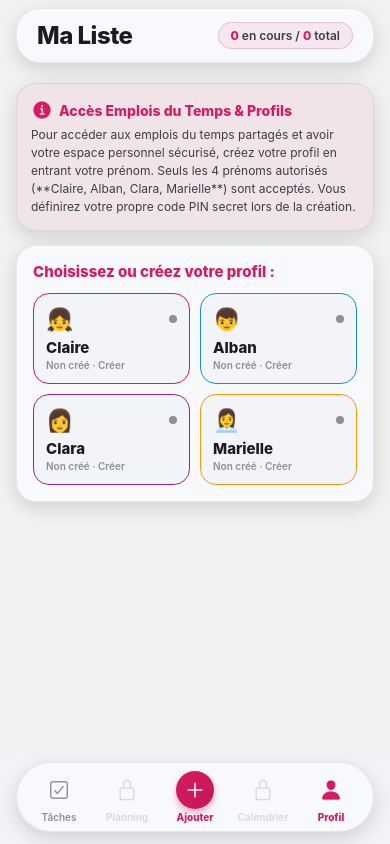
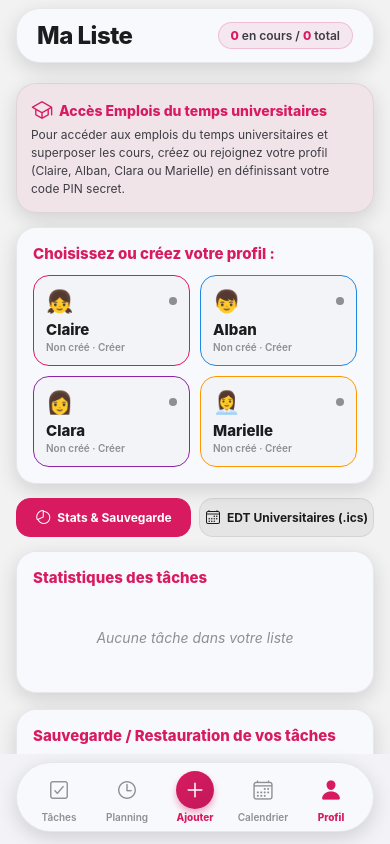
Before and after one commit to claire-arsena/ToDo-List, a React Native app in the folder todo-mobile/: screen /Profile in a window 390 px wide. Built offline with nearby package versions, Linux system fonts and the light colour scheme.

Commit message:
fix: conservation des tâches globales en localStorage, déverrouillage de Planning/Agenda pour tous et bascule EDT universitaire dans Profil

```diff
--- a/todo-mobile/src/components/CustomTabBar.jsx
+++ b/todo-mobile/src/components/CustomTabBar.jsx
@@ -4,40 +4,35 @@ import { useSafeAreaInsets } from 'react-native-safe-area-context';
 import { Ionicons } from '@expo/vector-icons';
 import { LinearGradient } from 'expo-linear-gradient';
 import { ModalContext } from '../ctx/ModalContext';
-import { ProfileContext } from '../ctx/ProfileContext';
 import { COLORS } from '../theme';
 
 const LEFT_TABS = [
-  { routeName: 'Tasks', icon: 'checkbox-outline', iconActive: 'checkbox', label: 'Tâches', requiresFullRole: false },
-  { routeName: 'Planning', icon: 'time-outline', iconActive: 'time', label: 'Planning', requiresFullRole: true },
+  { routeName: 'Tasks', icon: 'checkbox-outline', iconActive: 'checkbox', label: 'Tâches' },
+  { routeName: 'Planning', icon: 'time-outline', iconActive: 'time', label: 'Planning' },
 ];
 const RIGHT_TABS = [
-  { routeName: 'Agenda', icon: 'calendar-outline', iconActive: 'calendar', label: 'Calendrier', requiresFullRole: true },
-  { routeName: 'Profile', icon: 'person-outline', iconActive: 'person', label: 'Profil', requiresFullRole: false },
+  { routeName: 'Agenda', icon: 'calendar-outline', iconActive: 'calendar', label: 'Calendrier' },
+  { routeName: 'Profile', icon: 'person-outline', iconActive: 'person', label: 'Profil' },
 ];
 
 export default function CustomTabBar({ state, navigation }) {
   const insets = useSafeAreaInsets();
   const { openModal } = useContext(ModalContext);
-  const { canAccessSchedules } = useContext(ProfileContext);
   const currentRoute = state.routes[state.index].name;
   const go = (name) => navigation.navigate(name);
 
-  const TabItem = ({ routeName, icon, iconActive, label, requiresFullRole }) => {
+  const TabItem = ({ routeName, icon, iconActive, label }) => {
     const active = currentRoute === routeName;
-    const isDisabled = requiresFullRole && !canAccessSchedules;
 
     return (
       <TouchableOpacity
-        style={[styles.tabItem, isDisabled && { opacity: 0.3 }]}
-        onPress={() => {
-          if (!isDisabled) go(routeName);
-        }}
-        activeOpacity={isDisabled ? 1 : 0.7}
+        style={styles.tabItem}
+        onPress={() => go(routeName)}
+        activeOpacity={0.7}
       >
         <View style={styles.iconWrap}>
           <Ionicons
-            name={isDisabled ? 'lock-closed-outline' : active ? iconActive : icon}
+            name={active ? iconActive : icon}
             size={22}
             color={active ? COLORS.pinkDark : COLORS.textMuted}
           />
--- a/todo-mobile/src/views/Agenda.jsx
+++ b/todo-mobile/src/views/Agenda.jsx
@@ -1,9 +1,7 @@
 import React, { useContext, useState, useMemo } from 'react';
 import { View, Text, TouchableOpacity, ScrollView, StyleSheet } from 'react-native';
 import { LinearGradient } from 'expo-linear-gradient';
-import { Ionicons } from '@expo/vector-icons';
 import { TodoContext } from '../ctx/TodoContext';
-import { ProfileContext } from '../ctx/ProfileContext';
 import { COLORS, STATUS_COLORS } from '../theme';
 import GlassCard from '../components/GlassCard';
 import { getTodayStr, normalizeDateStr } from '../config/constants';
@@ -13,30 +11,10 @@ const MONTHS = ['Janvier', 'Février', 'Mars', 'Avril', 'Mai', 'Juin', 'Juillet'
 
 export default function Agenda() {
   const { tasks, folders } = useContext(TodoContext);
-  const { canAccessSchedules, profiles, visibleSchedules, currentProfile } = useContext(ProfileContext);
   const [current, setCurrent] = useState(new Date());
   const year = current.getFullYear();
   const month = current.getMonth();
   const today = getTodayStr();
-
-  const activeProfilesWithEDT = useMemo(
-    () => profiles.filter((p) => p.role === 'full' && visibleSchedules[p.id]),
-    [profiles, visibleSchedules]
-  );
-
-  if (!canAccessSchedules) {
-    return (
-      <View style={styles.restrictedContainer}>
-        <GlassCard style={styles.restrictedCard}>
-          <Ionicons name="lock-closed" size={48} color={COLORS.pinkDark} />
-          <Text style={styles.restrictedTitle}>Accès restreint</Text>
-          <Text style={styles.restrictedSub}>
-            Le profil <Text style={{ fontWeight: '800' }}>{currentProfile.name}</Text> a un accès uniquement réservé à la liste des tâches. Le calendrier et les emplois du temps sont masqués.
-          </Text>
-        </GlassCard>
-      </View>
-    );
-  }
 
   const getTaskColor = (t) => {
     if (t.folderId) {
--- a/todo-mobile/src/views/Planning.jsx
+++ b/todo-mobile/src/views/Planning.jsx
@@ -2,7 +2,6 @@ import React, { useContext, useState, useMemo } from 'react';
 import { View, Text, TouchableOpacity, ScrollView, StyleSheet } from 'react-native';
 import { Ionicons } from '@expo/vector-icons';
 import { TodoContext } from '../ctx/TodoContext';
-import { ProfileContext } from '../ctx/ProfileContext';
 import GlassCard from '../components/GlassCard';
 import { COLORS } from '../theme';
 
@@ -26,22 +25,7 @@ const formatLocalDate = (d) =>
 
 export default function Planning() {
   const { tasks, folders, toggleTaskDone } = useContext(TodoContext);
-  const { canAccessSchedules, currentProfile } = useContext(ProfileContext);
   const [selectedDate, setSelectedDate] = useState(new Date());
-
-  if (!canAccessSchedules) {
-    return (
-      <View style={styles.restrictedContainer}>
-        <GlassCard style={styles.restrictedCard}>
-          <Ionicons name="lock-closed" size={48} color={COLORS.pinkDark} />
-          <Text style={styles.restrictedTitle}>Accès restreint</Text>
-          <Text style={styles.restrictedSub}>
-            Le profil <Text style={{ fontWeight: '800' }}>{currentProfile.name}</Text> a un accès uniquement réservé à la liste des tâches. Le planning est masqué.
-          </Text>
-        </GlassCard>
-      </View>
-    );
-  }
 
   const dateStr = formatLocalDate(selectedDate);
   const todayStr = formatLocalDate(new Date());
--- a/todo-mobile/src/views/ProfileView.jsx
+++ b/todo-mobile/src/views/ProfileView.jsx
@@ -50,6 +50,9 @@ export default function ProfileView() {
   } = useContext(ProfileContext);
 
   const { tasks, folders } = useContext(TodoContext);
+
+  // Sub-tab inside Profile view: 'edt' vs 'stats'
+  const [subTab, setSubTab] = useState('stats');
 
   // Modal State for Create / Switch
   const [selectedTarget, setSelectedTarget] = useState(null); // profile object
@@ -110,13 +113,10 @@ export default function ProfileView() {
     }
   };
 
-  // Export JSON Backup
+  // Export JSON Backup (Global tasks & folders)
   const handleExport = useCallback(() => {
-    if (!currentProfile) return;
     const backup = {
       version: 2,
-      profileId: currentProfile.id,
-      profileName: currentProfile.name,
       exportDate: new Date().toISOString(),
       tasks,
       folders,
@@ -129,7 +129,7 @@ export default function ProfileView() {
       const a = document.createElement('a');
       a.href = url;
       const date = new Date().toISOString().slice(0, 10);
-      a.download = `backup-${currentProfile.id}-${date}.json`;
+      a.download = `sauvegarde-taches-${date}.json`;
       document.body.appendChild(a);
       a.click();
       document.body.removeChild(a);
@@ -137,7 +137,7 @@ export default function ProfileView() {
     } else {
       Alert.alert('Sauvegarde', 'Fichier de sauvegarde généré.');
     }
-  }, [tasks, folders, currentProfile]);
+  }, [tasks, folders]);
 
   // Import JSON Restore
   const handleImport = useCallback(() => {
@@ -148,10 +148,9 @@ export default function ProfileView() {
     }
   }, []);
 
-  const processImportFile = useCallback(
-    async (e) => {
+  const processImportFile = useCallback(async (e) => {
     const file = e.target.files?.[0];
-      if (!file || !currentProfile) return;
+    if (!file) return;
 
     try {
       const text = await file.text();
@@ -163,14 +162,12 @@ export default function ProfileView() {
         return;
       }
 
-        const confirmMsg = `Restaurer ${data.tasks.length} tâche(s) pour le profil "${currentProfile.name}" ?\n\nAttention : vos données actuelles pour ce profil seront remplacées.`;
+      const confirmMsg = `Restaurer ${data.tasks.length} tâche(s) ?\n\nAttention : vos données actuelles seront remplacées.`;
 
       const doRestore = async () => {
-          const storageKey = `@todo_tasks_v2_${currentProfile.id}`;
-          const foldersKey = `@todo_folders_v2_${currentProfile.id}`;
-          await AsyncStorage.setItem(storageKey, JSON.stringify(data.tasks));
+        await AsyncStorage.setItem('@todo_tasks_v2', JSON.stringify(data.tasks));
         if (data.folders) {
-            await AsyncStorage.setItem(foldersKey, JSON.stringify(data.folders));
+          await AsyncStorage.setItem('@todo_folders_v2', JSON.stringify(data.folders));
         }
         if (Platform.OS === 'web') {
           window.location.reload();
@@ -192,9 +189,7 @@ export default function ProfileView() {
       Platform.OS === 'web' ? window.alert(msg) : Alert.alert('Erreur', msg);
     }
     if (e.target) e.target.value = '';
-    },
-    [currentProfile]
-  );
+  }, []);
 
   // Stats chart data
   const chartData = useMemo(() => {
@@ -220,18 +215,7 @@ export default function ProfileView() {
 
   return (
     <ScrollView style={styles.container} contentContainerStyle={styles.content} showsVerticalScrollIndicator={false}>
-      {/* BANNIÈRE D'INFORMATION */}
-      <GlassCard style={styles.infoBanner}>
-        <View style={styles.infoBannerHeader}>
-          <Ionicons name="information-circle" size={22} color={COLORS.pinkDark} />
-          <Text style={styles.infoBannerTitle}>Accès Emplois du Temps & Profils</Text>
-        </View>
-        <Text style={styles.infoBannerText}>
-          Pour accéder aux emplois du temps partagés et avoir votre espace personnel sécurisé, créez votre profil en entrant votre prénom. Seuls les 4 prénoms autorisés (**Claire, Alban, Clara, Marielle**) sont acceptés. Vous définirez votre propre code PIN secret lors de la création.
-        </Text>
-      </GlassCard>
-
-      {/* PROFIL EN COURS OU SELECTION */}
+      {/* BANNIÈRE PROFIL OU SÉLECTION */}
       {currentProfile ? (
         <GlassCard style={styles.activeProfileCard}>
           <View style={styles.avatarRow}>
@@ -241,21 +225,33 @@ export default function ProfileView() {
             <View style={{ flex: 1, marginLeft: 12 }}>
               <Text style={styles.profileName}>{currentProfile.name}</Text>
               <Text style={styles.profileRole}>
-                {currentProfile.role === 'full' ? 'Accès complet (Planning & Agenda)' : 'Accès restreint (Liste de tâches uniquement)'}
+                {currentProfile.role === 'full'
+                  ? 'Accès Emplois du Temps Universitaires'
+                  : 'Accès Liste de tâches uniquement'}
               </Text>
             </View>
             <TouchableOpacity style={styles.logoutBtn} onPress={logoutProfile}>
-              <Ionicons name="log-out-outline" size={18} color={COLORS.pinkDark} />
+              <Ionicons name="log-out-outline" size={16} color={COLORS.pinkDark} />
               <Text style={styles.logoutText}>Déconnexion</Text>
             </TouchableOpacity>
           </View>
         </GlassCard>
-      ) : null}
+      ) : (
+        <GlassCard style={styles.infoBanner}>
+          <View style={styles.infoBannerHeader}>
+            <Ionicons name="school-outline" size={22} color={COLORS.pinkDark} />
+            <Text style={styles.infoBannerTitle}>Accès Emplois du temps universitaires</Text>
+          </View>
+          <Text style={styles.infoBannerText}>
+            Pour accéder aux emplois du temps universitaires et superposer les cours, créez ou rejoignez votre profil (Claire, Alban, Clara ou Marielle) en définissant votre code PIN secret.
+          </Text>
+        </GlassCard>
+      )}
 
       {/* SÉLECTEUR / CRÉATION DE PROFIL */}
       <GlassCard style={styles.profilesSectionCard}>
         <Text style={styles.sectionTitleHeader}>
-          {currentProfile ? 'Changer de profil' : 'Choisissez ou créez votre profil :'}
+          {currentProfile ? 'Changer de profil :' : 'Choisissez ou créez votre profil :'}
         </Text>
 
         <View style={styles.profilesGrid}>
@@ -290,66 +286,39 @@ export default function ProfileView() {
         </View>
       </GlassCard>
 
-      {/* N'AFFICHER LE RESTE QUE SI UN PROFIL EST CONNECTÉ */}
-      {currentProfile ? (
+      {/* SÉLECTEUR DE SOUS-ONGLET (EDT UNIV vs STATS/SAUVEGARDE) */}
+      <View style={styles.subTabRow}>
+        <TouchableOpacity
+          style={[styles.subTabBtn, subTab === 'stats' && styles.subTabBtnActive]}
+          onPress={() => setSubTab('stats')}
+        >
+          <Ionicons name="pie-chart-outline" size={16} color={subTab === 'stats' ? '#fff' : COLORS.text} />
+          <Text style={[styles.subTabText, subTab === 'stats' && styles.subTabTextActive]}>
+            Stats & Sauvegarde
+          </Text>
+        </TouchableOpacity>
+
+        <TouchableOpacity
+          style={[styles.subTabBtn, subTab === 'edt' && styles.subTabBtnActive]}
+          onPress={() => setSubTab('edt')}
+        >
+          <Ionicons name="calendar-outline" size={16} color={subTab === 'edt' ? '#fff' : COLORS.text} />
+          <Text style={[styles.subTabText, subTab === 'edt' && styles.subTabTextActive]}>
+            EDT Universitaires (.ics)
+          </Text>
+        </TouchableOpacity>
+      </View>
+
+      {/* SOUS-ONGLET 1 : STATS & SAUVEGARDE (Visible par tous) */}
+      {subTab === 'stats' && (
         <>
-          {/* CARD EMPLOIS DU TEMPS PARTAGÉS (.ICS) */}
-          {canAccessSchedules ? (
-            <GlassCard style={styles.scheduleCard}>
-              <View style={styles.sectionHeaderRow}>
-                <Ionicons name="calendar-outline" size={20} color={COLORS.pinkDark} />
-                <Text style={styles.sectionTitleHeader}>Emplois du temps affichés sur l'Agenda</Text>
-              </View>
-              <Text style={styles.sectionSubText}>
-                Superposez à la volée les emplois du temps autorisés :
-              </Text>
-
-              {allowedProfiles
-                .filter((p) => p.role === 'full')
-                .map((p) => {
-                  const isChecked = !!visibleSchedules[p.id];
-                  return (
-                    <TouchableOpacity
-                      key={p.id}
-                      style={styles.scheduleToggleRow}
-                      onPress={() => toggleScheduleVisibility(p.id)}
-                      activeOpacity={0.7}
-                    >
-                      <View style={[styles.colorIndicator, { backgroundColor: p.color }]} />
-                      <Text style={styles.scheduleName}>Emploi du temps de {p.name}</Text>
-                      <View
-                        style={[
-                          styles.toggleTrack,
-                          isChecked ? { backgroundColor: p.color } : styles.toggleTrackOff,
-                        ]}
-                      >
-                        <View
-                          style={[
-                            styles.toggleThumb,
-                            isChecked ? styles.toggleThumbOn : styles.toggleThumbOff,
-                          ]}
-                        />
-                      </View>
-                    </TouchableOpacity>
-                  );
-                })}
-            </GlassCard>
-          ) : (
-            <GlassCard style={styles.restrictedCard}>
-              <Ionicons name="lock-closed-outline" size={24} color={COLORS.textMuted} />
-              <Text style={styles.restrictedText}>
-                Accès aux emplois du temps et au calendrier restreint pour le profil {currentProfile.name}. Marielle a un accès uniquement à la liste de ses tâches.
-              </Text>
-            </GlassCard>
-          )}
-
-          {/* CARD STATISTIQUES */}
+          {/* CARD STATISTIQUES DES TÂCHES (Global) */}
           <GlassCard style={styles.chartCard}>
-            <Text style={styles.sectionTitleHeader}>Statistiques ({currentProfile.name})</Text>
+            <Text style={styles.sectionTitleHeader}>Statistiques des tâches</Text>
 
             {total === 0 ? (
               <View style={styles.empty}>
-                <Text style={styles.emptyText}>Aucune tâche pour {currentProfile.name}</Text>
+                <Text style={styles.emptyText}>Aucune tâche dans votre liste</Text>
               </View>
             ) : (
               <>
@@ -387,11 +356,11 @@ export default function ProfileView() {
             )}
           </GlassCard>
 
-          {/* CARD SAUVEGARDE & RESTAURATION */}
+          {/* CARD SAUVEGARDE & RESTAURATION (Global) */}
           <GlassCard style={styles.backupCard}>
-            <Text style={styles.sectionTitleHeader}>Sauvegarde / Export ({currentProfile.name})</Text>
+            <Text style={styles.sectionTitleHeader}>Sauvegarde / Restauration de vos tâches</Text>
             <Text style={styles.backupSub}>
-              {total} tâche{total !== 1 ? 's' : ''} · {folders.length} dossier{folders.length !== 1 ? 's' : ''}
+              {total} tâche{total !== 1 ? 's' : ''} · {folders.length} dossier{folders.length !== 1 ? 's' : ''} en local
             </Text>
             <View style={styles.backupButtons}>
               <TouchableOpacity activeOpacity={0.8} onPress={handleExport} style={{ flex: 1 }}>
@@ -425,7 +394,77 @@ export default function ProfileView() {
             </View>
           )}
         </>
-      ) : null}
+      )}
+
+      {/* SOUS-ONGLET 2 : EMPLOIS DU TEMPS UNIVERSITAIRES (.ICS) */}
+      {subTab === 'edt' && (
+        <>
+          {!currentProfile ? (
+            <GlassCard style={styles.restrictedCard}>
+              <Ionicons name="lock-closed-outline" size={28} color={COLORS.pinkDark} />
+              <Text style={styles.restrictedTitle}>Profil requis</Text>
+              <Text style={styles.restrictedText}>
+                Veuillez sélectionner ou créer votre profil ci-dessus pour accéder à la vue des emplois du temps universitaires.
+              </Text>
+            </GlassCard>
+          ) : canAccessSchedules ? (
+            <GlassCard style={styles.scheduleCard}>
+              <View style={styles.sectionHeaderRow}>
+                <Ionicons name="school-outline" size={20} color={COLORS.pinkDark} />
+                <Text style={styles.sectionTitleHeader}>Emplois du Temps Universitaires Partagés (.ics)</Text>
+              </View>
+              <Text style={styles.sectionSubText}>
+                Superposez à la volée les emplois du temps universitaires de chacun :
+              </Text>
+
+              {allowedProfiles
+                .filter((p) => p.role === 'full')
+                .map((p) => {
+                  const isChecked = !!visibleSchedules[p.id];
+                  return (
+                    <TouchableOpacity
+                      key={p.id}
+                      style={styles.scheduleToggleRow}
+                      onPress={() => toggleScheduleVisibility(p.id)}
+                      activeOpacity={0.7}
+                    >
+                      <View style={[styles.colorIndicator, { backgroundColor: p.color }]} />
+                      <Text style={styles.scheduleName}>Emploi du temps universitaire de {p.name}</Text>
+                      <View
+                        style={[
+                          styles.toggleTrack,
+                          isChecked ? { backgroundColor: p.color } : styles.toggleTrackOff,
+                        ]}
+                      >
+                        <View
+                          style={[
+                            styles.toggleThumb,
+                            isChecked ? styles.toggleThumbOn : styles.toggleThumbOff,
+                          ]}
+                        />
+                      </View>
+                    </TouchableOpacity>
+                  );
+                })}
+
+              <View style={styles.icsNotice}>
+                <Ionicons name="cloud-download-outline" size={18} color={COLORS.pinkDark} />
+                <Text style={styles.icsNoticeText}>
+                  Gestion avancée des fichiers .ICS universitaires en cours d'intégration.
+                </Text>
+              </View>
+            </GlassCard>
+          ) : (
+            <GlassCard style={styles.restrictedCard}>
+              <Ionicons name="lock-closed-outline" size={28} color={COLORS.textMuted} />
+              <Text style={styles.restrictedTitle}>Accès restreint</Text>
+              <Text style={styles.restrictedText}>
+                Le profil Marielle a un accès uniquement réservé à la gestion des tâches. Les emplois du temps universitaires ne sont pas accessibles.
+              </Text>
+            </GlassCard>
+          )}
+        </>
+      )}
 
       {/* MODAL SYSTEM (Création vs Connexion) */}
       {selectedTarget && (
@@ -512,14 +551,14 @@ const styles = StyleSheet.create({
   activeProfileCard: { padding: 14, marginBottom: 14 },
   avatarRow: { flexDirection: 'row', alignItems: 'center' },
   avatarCircle: {
-    width: 46,
-    height: 46,
-    borderRadius: 23,
+    width: 44,
+    height: 44,
+    borderRadius: 22,
     alignItems: 'center',
     justifyContent: 'center',
   },
-  avatarEmoji: { fontSize: 24 },
-  profileName: { fontSize: 18, fontWeight: '800', color: COLORS.text },
+  avatarEmoji: { fontSize: 22 },
+  profileName: { fontSize: 17, fontWeight: '800', color: COLORS.text },
   profileRole: { fontSize: 11, color: COLORS.textMuted, marginTop: 1 },
   logoutBtn: {
     flexDirection: 'row',
@@ -533,12 +572,12 @@ const styles = StyleSheet.create({
   logoutText: { fontSize: 11, color: COLORS.pinkDark, fontWeight: '700' },
 
   // Profiles Grid Section
-  profilesSectionCard: { padding: 16, marginBottom: 16 },
+  profilesSectionCard: { padding: 16, marginBottom: 14 },
   sectionTitleHeader: { fontSize: 15, fontWeight: '800', color: COLORS.pinkDark, marginBottom: 12 },
   profilesGrid: { flexDirection: 'row', flexWrap: 'wrap', gap: 10 },
   profileCardChip: {
     flex: 1,
-    minWidth: 140,
+    minWidth: 135,
     padding: 12,
     borderRadius: 16,
     borderWidth: 1.5,
@@ -550,6 +589,27 @@ const styles = StyleSheet.create({
   chipName: { fontSize: 15, fontWeight: '800', color: COLORS.text },
   chipStatusText: { fontSize: 10, color: COLORS.textMuted, marginTop: 2, fontWeight: '600' },
   chipTextWhite: { color: '#fff' },
+
+  // Sub Tab Navigation
+  subTabRow: { flexDirection: 'row', gap: 8, marginBottom: 14 },
+  subTabBtn: {
+    flex: 1,
+    flexDirection: 'row',
+    alignItems: 'center',
+    justifyContent: 'center',
+    gap: 6,
+    paddingVertical: 10,
+    borderRadius: 14,
+    backgroundColor: 'rgba(0, 0, 0, 0.05)',
+    borderWidth: 1,
+    borderColor: 'rgba(0, 0, 0, 0.08)',
+  },
+  subTabBtnActive: {
+    backgroundColor: COLORS.pinkDark,
+    borderColor: COLORS.pinkDark,
+  },
+  subTabText: { fontSize: 12, fontWeight: '700', color: COLORS.text },
+  subTabTextActive: { color: '#fff' },
 
   // Schedule Card
   scheduleCard: { padding: 16, marginBottom: 16 },
@@ -563,7 +623,7 @@ const styles = StyleSheet.create({
     borderBottomColor: 'rgba(0,0,0,0.06)',
   },
   colorIndicator: { width: 12, height: 12, borderRadius: 6, marginRight: 10 },
-  scheduleName: { flex: 1, fontSize: 14, fontWeight: '600', color: COLORS.text },
+  scheduleName: { flex: 1, fontSize: 13, fontWeight: '600', color: COLORS.text },
   toggleTrack: {
     width: 44,
     height: 24,
@@ -586,8 +646,20 @@ const styles = StyleSheet.create({
   toggleThumbOn: { alignSelf: 'flex-end' },
   toggleThumbOff: { alignSelf: 'flex-start' },
 
-  restrictedCard: { padding: 16, marginBottom: 16, alignItems: 'center', gap: 8 },
-  restrictedText: { fontSize: 13, color: COLORS.textMuted, textAlign: 'center' },
+  icsNotice: {
+    flexDirection: 'row',
+    alignItems: 'center',
+    gap: 8,
+    marginTop: 14,
+    padding: 10,
+    borderRadius: 12,
+    backgroundColor: 'rgba(216, 27, 96, 0.06)',
+  },
+  icsNoticeText: { flex: 1, fontSize: 11, color: COLORS.pinkDark, fontWeight: '600' },
+
+  restrictedCard: { padding: 20, marginBottom: 16, alignItems: 'center', gap: 8 },
+  restrictedTitle: { fontSize: 16, fontWeight: '800', color: COLORS.pinkDark },
+  restrictedText: { fontSize: 13, color: COLORS.textMuted, textAlign: 'center', lineHeight: 18 },
 
   // Stats Card
   chartCard: { padding: 16, marginBottom: 16 },
```
Also changed, not shown: todo-mobile/src/ctx/TodoContext.jsx (+14 -28 lines). Lines whose indentation alone changed are shown as unchanged.
